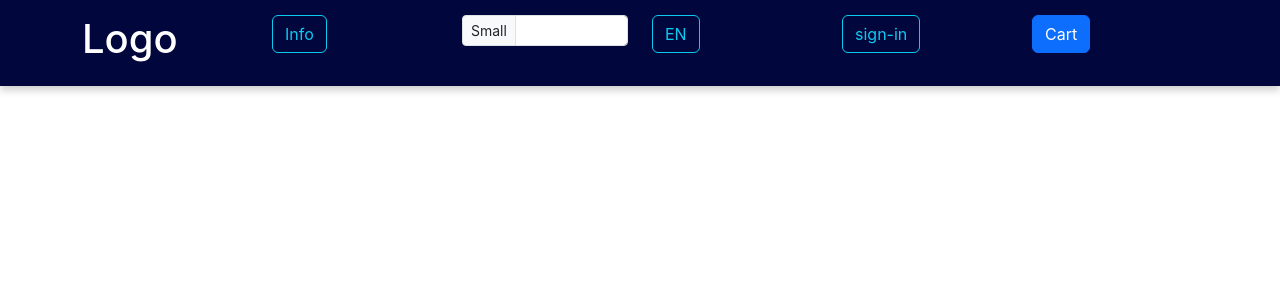
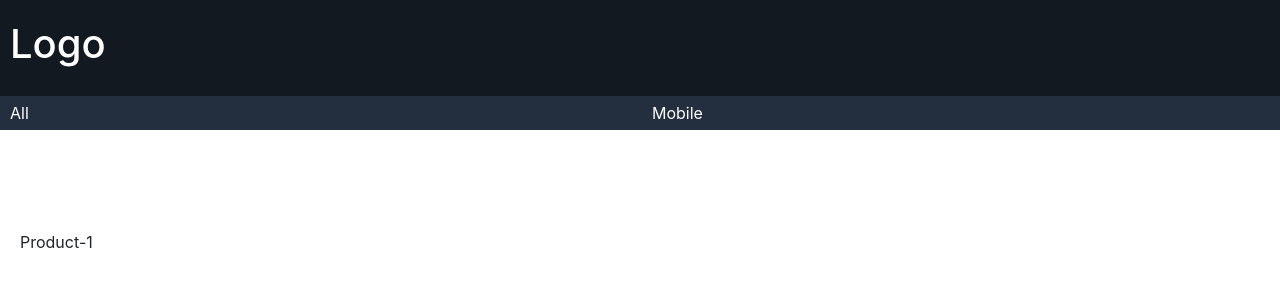
Before and after one commit to priyagupta-js/E-comm, a React (Create React App) app: page / in a window 1280 px wide. Shown: the top 300 px of the page. Built offline with nearby package versions, Linux system fonts and the light colour scheme; the HTML template or start-up script is replaced by a standard one.

Commit message:
Menu Bar updated

```diff
--- a/public/styles.css
+++ b/public/styles.css
@@ -1,15 +1,41 @@
 *{
     margin:0;
     padding: 0;
+    box-sizing: border-box;
 }
 
-header {
-    background-color: rgb(1, 6, 60);
+body{
+    font-family: 'Open Sans', sans-serif;
+}
+
+.menu-bar {
+    background-color: rgb(19, 25, 33);
     margin: auto;
     padding: 15px 10px;
     box-shadow: 0 4px 8px 0 rgba(0, 0, 0, 0.2);
 }
+ .menu-bar h1{
+    color: #fff;
+    font-weight: 500;
+}
 
-header h1{
+.menu-bar .container{
+    padding-left: 0;
+    margin:5px 0 !important;
+}
+.ItemsBar{
+    background-color: rgb(35, 47, 62);
+    margin: auto;
+    padding:5px 10px;
+}
+.ItemsBar span {
     color: #fff;
+    font-weight: 400;
 }
+
+.Mobile-main{
+    margin:100px 20px ;
+}
+Col:hover{
+    border: 2px solid #fff;
+}
--- a/src/App.js
+++ b/src/App.js
@@ -1,11 +1,15 @@
 import React from "react";
 import {ReactDOM} from "react-dom/client";
 import Header from "../src/components/Header";
+import ListedItemBar  from "../src/components/ListedItemBar";
+import Mobile from "./components/products/Mobiles";
 
 function App() {
   return (
     <div className="App">
     <Header />
+    <ListedItemBar />
+    <Mobile/>
     </div>
   );
 }
--- a/src/components/Header.js
+++ b/src/components/Header.js
@@ -1,16 +1,16 @@
 import React from "react";
-import { ReactDOM } from "react-dom/client";
 import { Col, Container, Row, Button, Form } from "react-bootstrap";
 import InputGroup from "react-bootstrap/InputGroup";
 
 function Header() {
   return (
-    <header>
+    <header className="menu-bar">
       <Container>
         <Row>
           <Col>
             <h1>Logo</h1>
           </Col>
+          {/*
           <Col>
             <Button variant="outline-info">Info</Button>
           </Col>
@@ -32,6 +32,7 @@ function Header() {
           <Col>
             <Button>Cart</Button>
           </Col>
+*/}
         </Row>
       </Container>
     </header>
--- /dev/null
+++ b/src/components/ListedItemBar.js
@@ -0,0 +1,16 @@
+import React from "react";
+import { Col, Row } from "react-bootstrap";
+
+function ListedItemBar (){
+    return(
+<header className="ItemsBar">
+<Row>
+<Col className="All-Items"><span>All</span></Col>
+<Col className="item-1"><span>Mobile</span></Col>
+</Row>
+
+</header>
+    );
+}
+
+export default ListedItemBar;
--- /dev/null
+++ b/src/components/products/Mobiles.js
@@ -0,0 +1,11 @@
+import React from "react";
+
+function Mobile (){
+    return(
+      <div className="Mobile-main">
+          Product-1
+      </div>
+    );
+}
+
+export default Mobile ;
```
Also changed, not shown: src/components/Home.js (added, +33 -0 lines).
